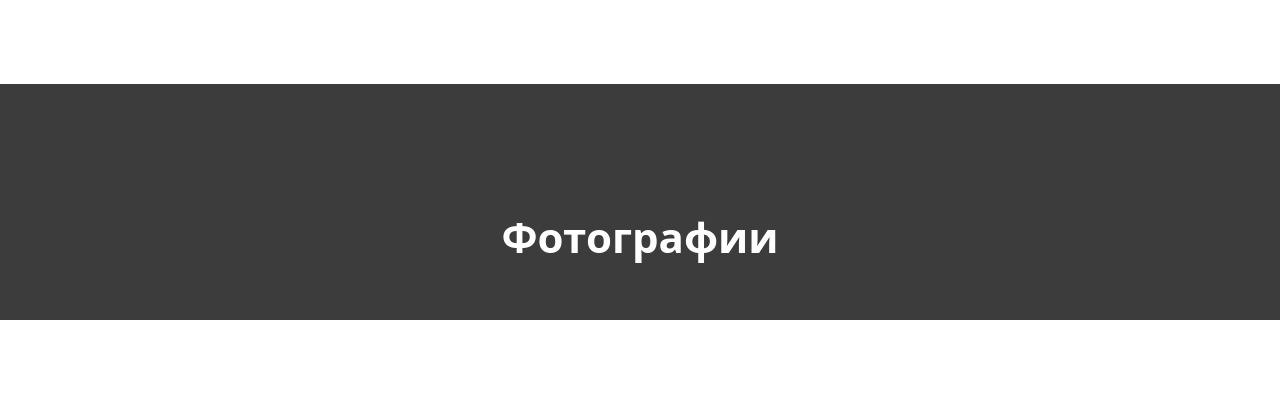
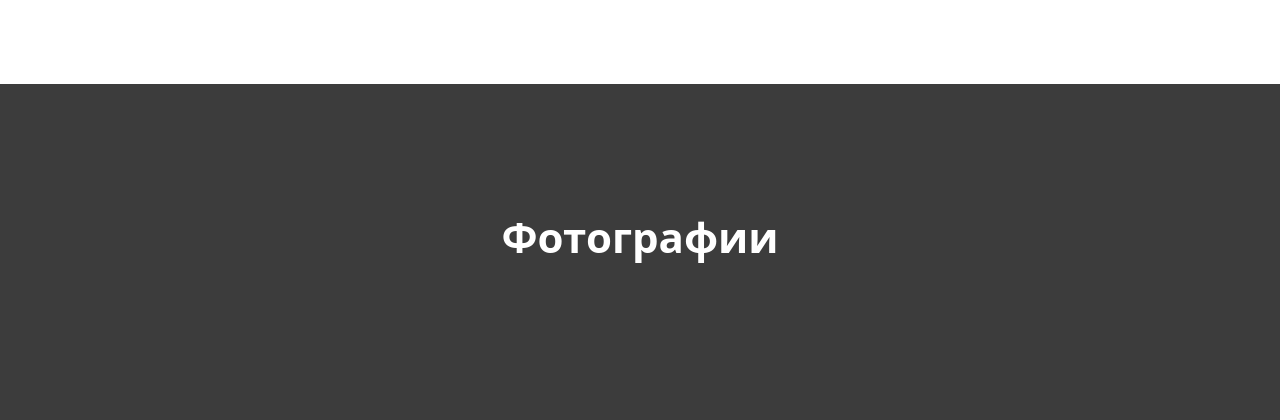
Before and after one commit to VataginV/myproject, a Django app: page / in a window 1280 px wide. Shown: the part 984-1404 px from the top of the page. Before the commit the page ends 1304 px from the top, so only its background shows below. Run offline with Django 4.2, Linux system fonts and the light colour scheme; data that the repository does not hold is empty; some libraries are stand-ins or nearby versions.

Commit message:
Update style.css

```diff
--- a/slider/static/css/style.css
+++ b/slider/static/css/style.css
@@ -83,3 +83,8 @@ p {
 .slick-center img{
     border: 1px solid white;
 }
+
+.slider-nav{
+    padding-top: 50px;
+    padding-bottom: 50px;
+}
```
